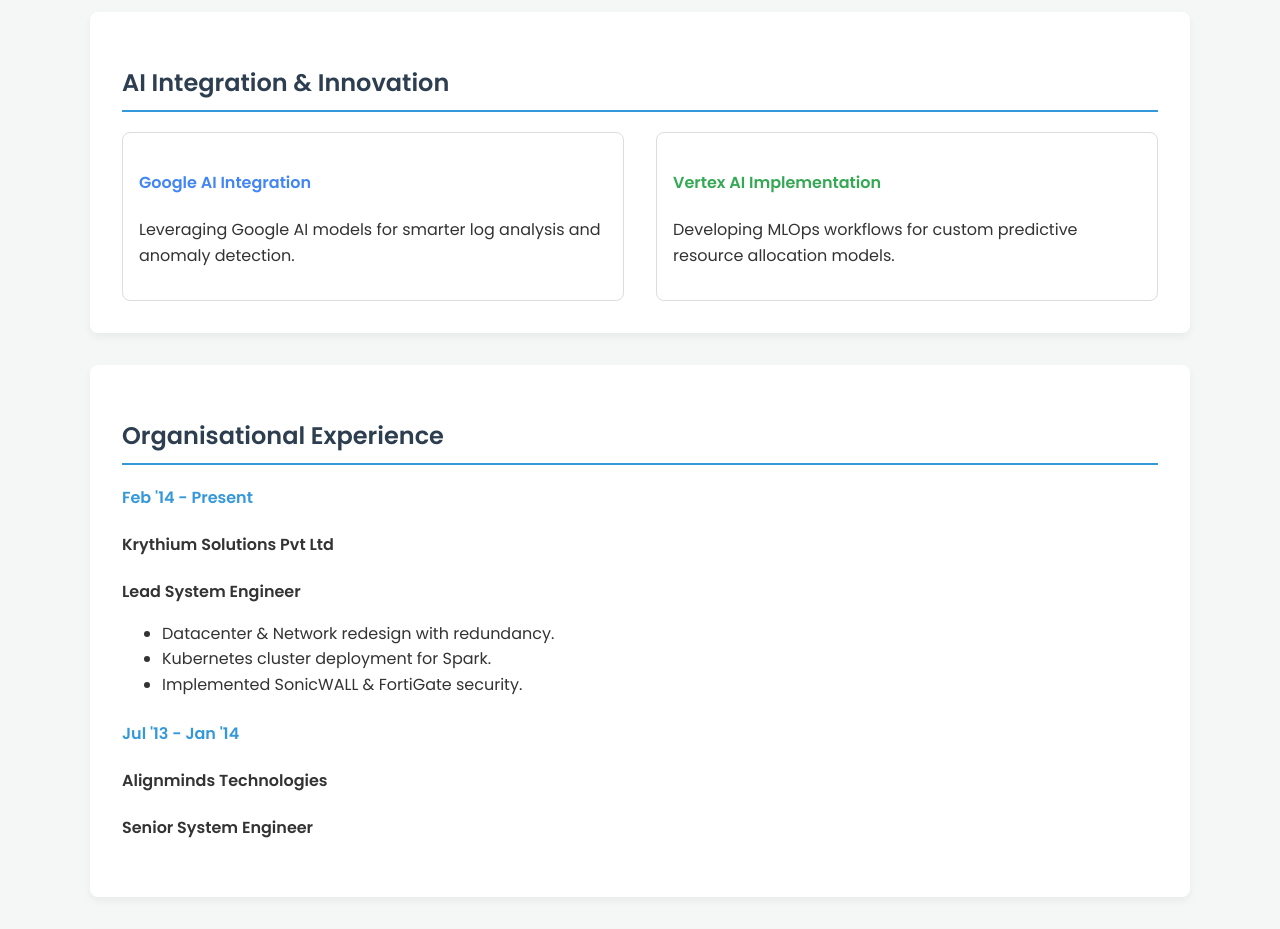
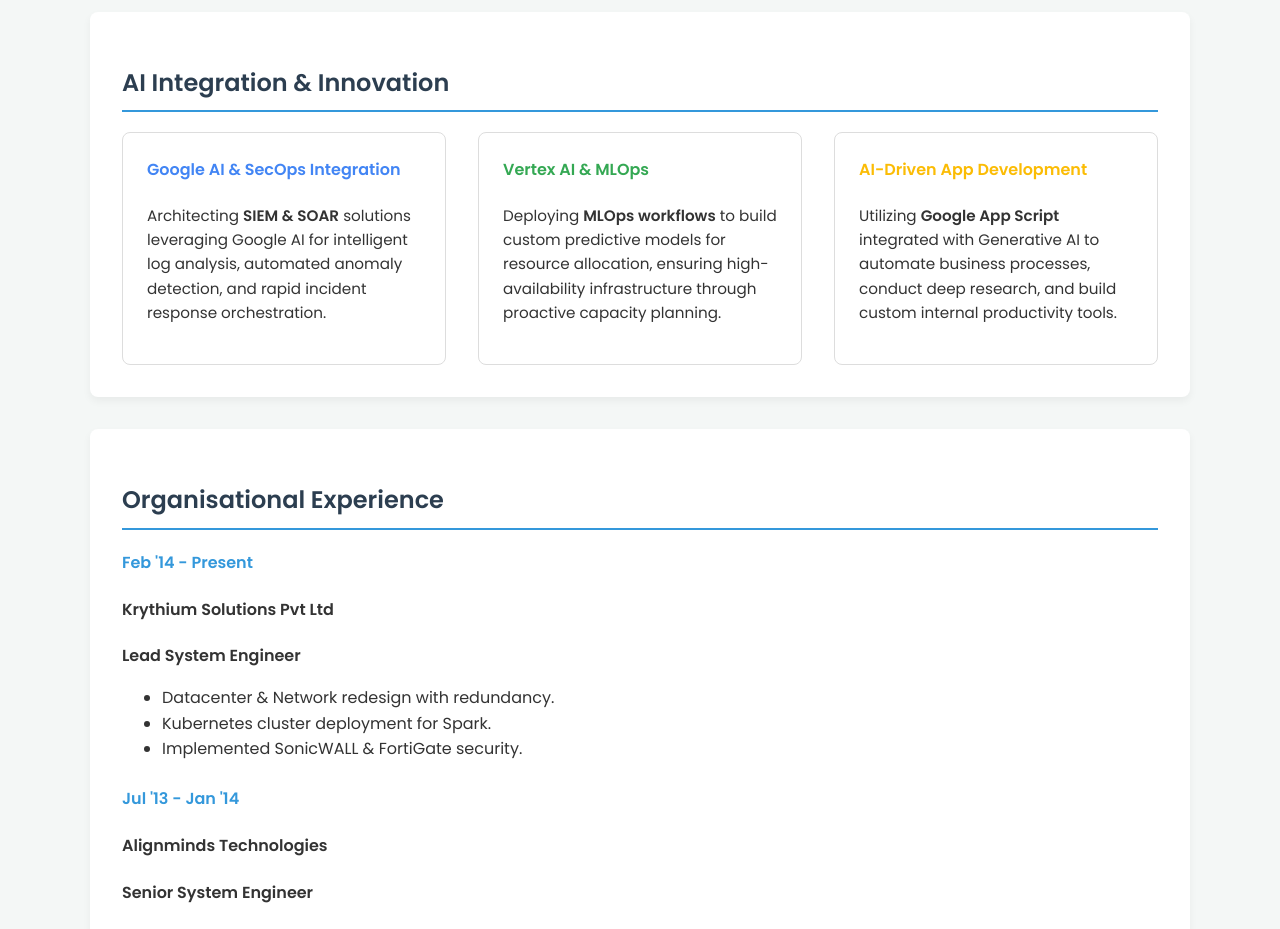
Before and after one commit to unnikpr/unniqueonnet, a plain HTML site: page index.html in a window 1280 px wide. Shown: the part 1000-1929 px from the top of the page. Drawn offline with Linux system fonts and the light colour scheme.

Commit message:
Update index.html
Update in AI section

```diff
--- a/index.html
+++ b/index.html
@@ -201,13 +201,17 @@
     <section id="ai-integration">
         <h2>AI Integration & Innovation</h2>
         <div class="grid-container">
-            <div style="border: 1px solid #ddd; padding: 1rem; border-radius: 8px;">
-                <h4 style="color: #4285F4;">Google AI Integration</h4>
-                <p>Leveraging Google AI models for smarter log analysis and anomaly detection.</p>
+            <div style="border: 1px solid #ddd; padding: 1.5rem; border-radius: 8px; transition: 0.3s;">
+                <h4 style="color: #4285F4; margin-top: 0;">Google AI & SecOps Integration</h4>
+                <p style="font-size: 0.95rem;">Architecting <strong>SIEM & SOAR</strong> solutions leveraging Google AI for intelligent log analysis, automated anomaly detection, and rapid incident response orchestration.</p>
             </div>
-            <div style="border: 1px solid #ddd; padding: 1rem; border-radius: 8px;">
-                <h4 style="color: #34A853;">Vertex AI Implementation</h4>
-                <p>Developing MLOps workflows for custom predictive resource allocation models.</p>
+            <div style="border: 1px solid #ddd; padding: 1.5rem; border-radius: 8px; transition: 0.3s;">
+                <h4 style="color: #34A853; margin-top: 0;">Vertex AI & MLOps</h4>
+                <p style="font-size: 0.95rem;">Deploying <strong>MLOps workflows</strong> to build custom predictive models for resource allocation, ensuring high-availability infrastructure through proactive capacity planning.</p>
+            </div>
+            <div style="border: 1px solid #ddd; padding: 1.5rem; border-radius: 8px; transition: 0.3s;">
+                <h4 style="color: #FBBC05; margin-top: 0;">AI-Driven App Development</h4>
+                <p style="font-size: 0.95rem;">Utilizing <strong>Google App Script</strong> integrated with Generative AI to automate business processes, conduct deep research, and build custom internal productivity tools.</p>
             </div>
         </div>
     </section>
```
